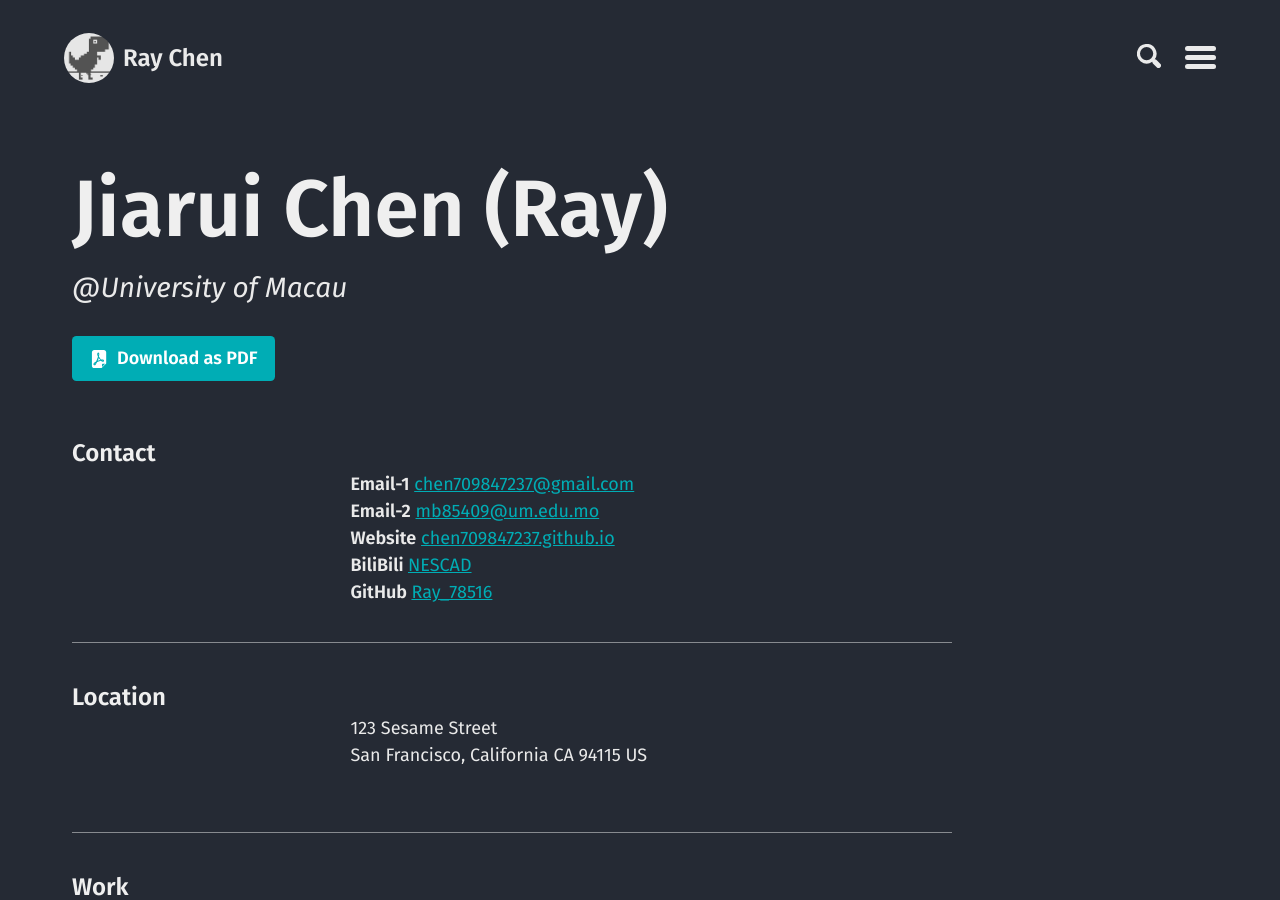
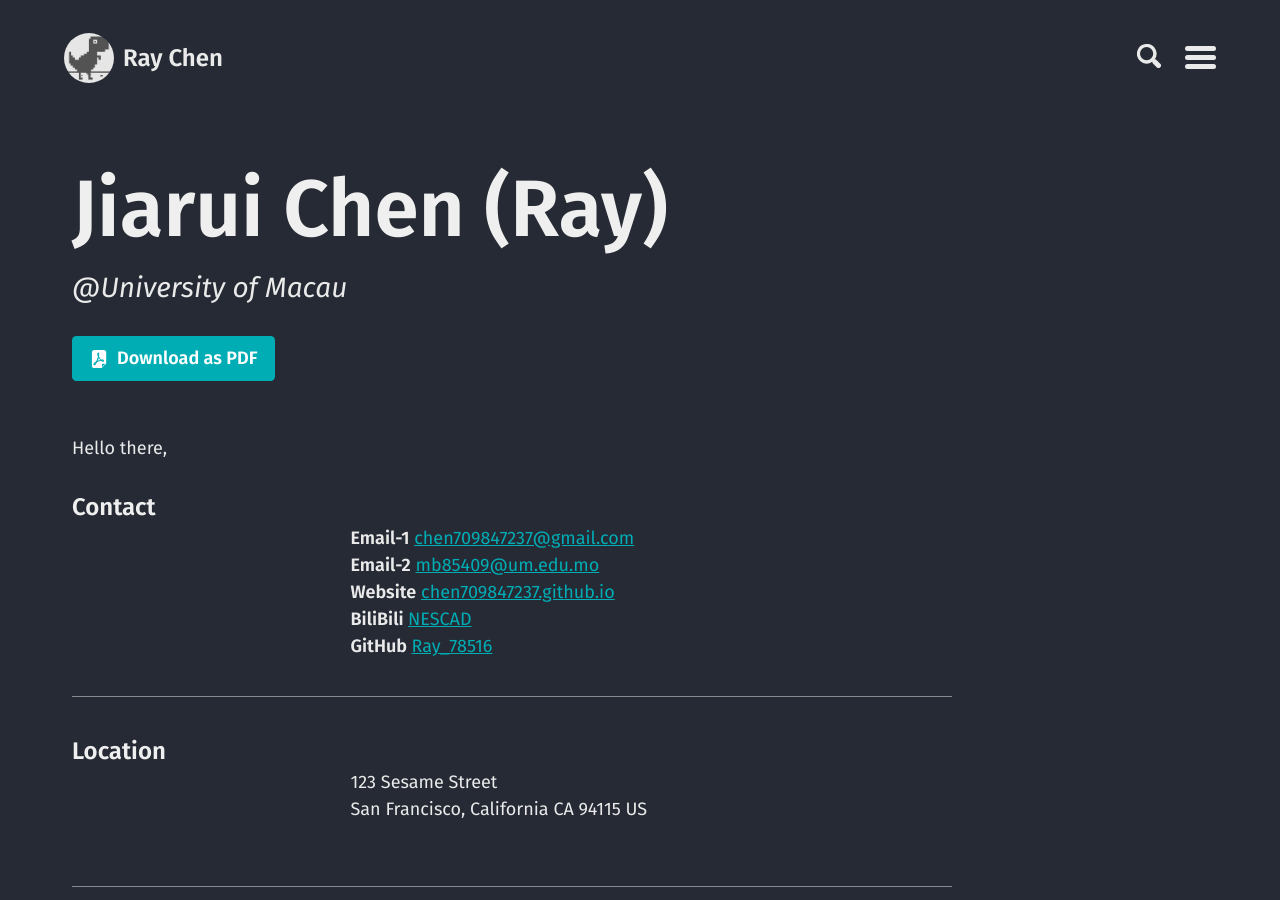
Before and after one commit to chen709847237/chen709847237, a Jekyll site: the page built from cv.md, in a window 1280 px wide and 900 px high. Built offline with Jekyll 4.4.1, drawn with Linux system fonts in a browser that asks for light colours.

Commit message:
Update cv.json

```diff
--- a/_data/cv.json
+++ b/_data/cv.json
@@ -7,7 +7,7 @@
     "email2": "mb85409@um.edu.mo",
     "phone": ,
     "website": "chen709847237.github.io",
-    "summary": "",
+    "summary": "Hello there, ",
     "location": {
       "address": "123 Sesame Street",
       "postalCode": "CA 94115",
```
